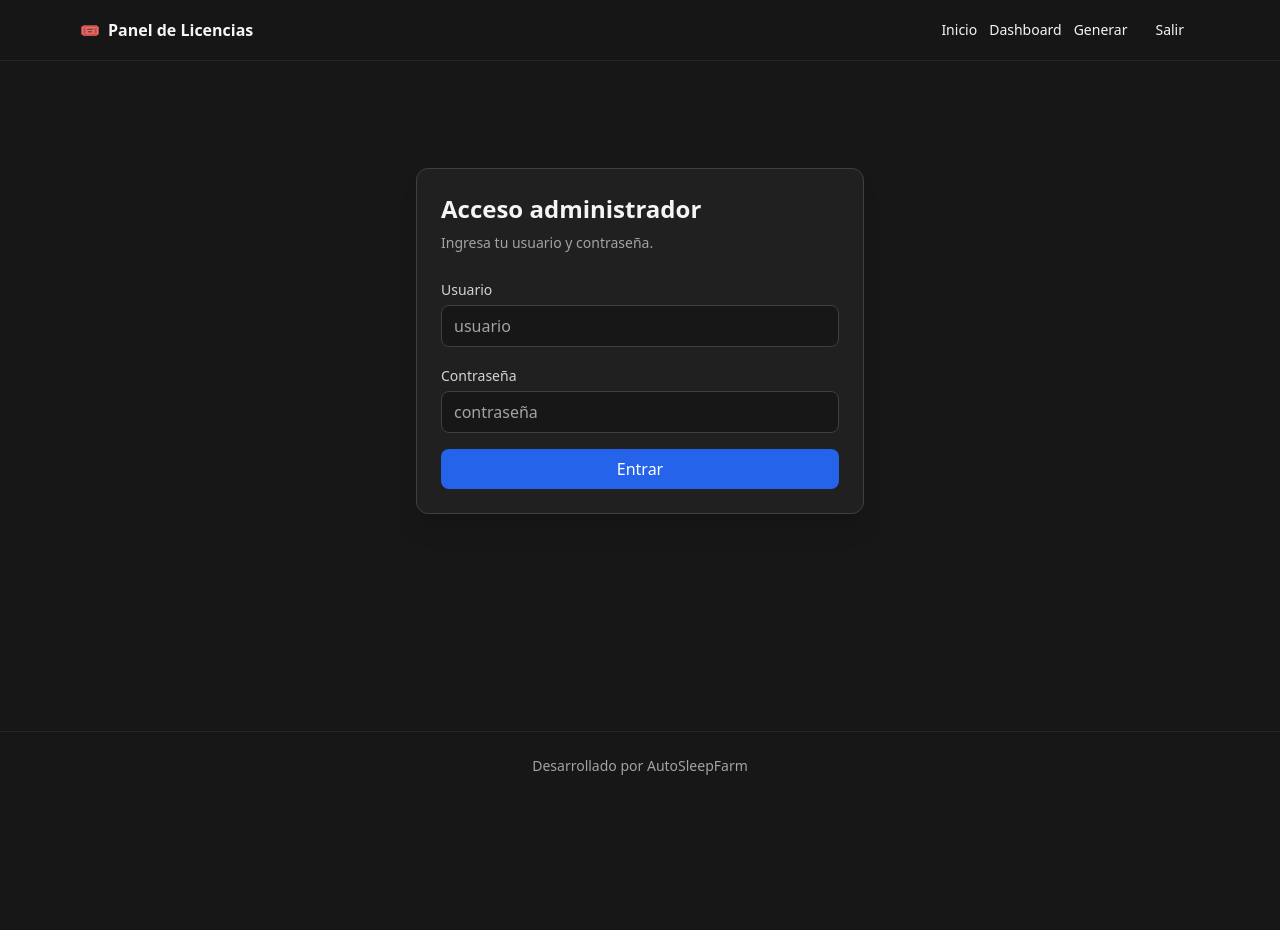
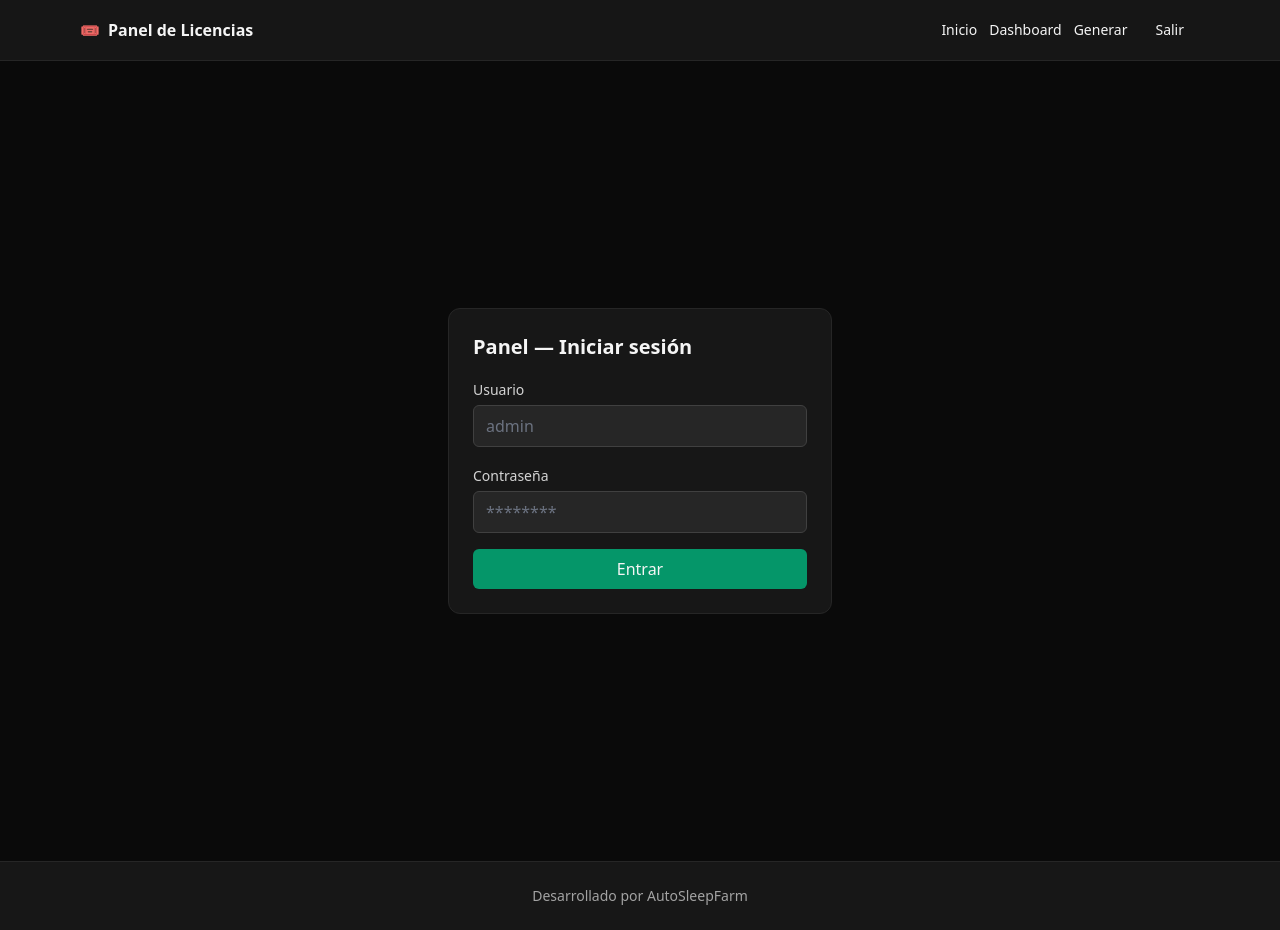
Before and after one commit to ZzzSleep12/license-panel, a Next.js app: page /login in a window 1280 px wide. Before the commit the page ends 800 px from the top, so only its background shows below. Built offline with nearby package versions, Linux system fonts and the light colour scheme.

Commit message:
fix(auth): cookie secure only in prod + middleware + login client page

```diff
--- a/app/api/auth/login/route.ts
+++ b/app/api/auth/login/route.ts
@@ -9,8 +9,8 @@ export const dynamic = "force-dynamic";
 export async function POST(req: NextRequest) {
   try {
     const body = await req.json().catch(() => ({}));
-    const username = String(body?.username ?? body?.user ?? "").trim();
-    const password = String(body?.password ?? body?.pass ?? "").trim();
+    const username = String(body?.username ?? "").trim();
+    const password = String(body?.password ?? "").trim();
 
     if (!username || !password) {
       return NextResponse.json(
@@ -49,7 +49,8 @@ export async function POST(req: NextRequest) {
       name: adminCookie,
       value: token,
       httpOnly: true,
-      secure: true,
+      // MUY IMPORTANTE: solo secure en producción para que en localhost se guarde la cookie
+      secure: process.env.NODE_ENV === "production",
       sameSite: "lax",
       path: "/",
       maxAge: 60 * 60 * 24 * 30, // 30 días
--- a/app/login/page.tsx
+++ b/app/login/page.tsx
@@ -1,3 +1,4 @@
+// app/login/page.tsx
 "use client";
 
 import { useState } from "react";
@@ -5,75 +6,80 @@ import { useState } from "react";
 export default function LoginPage() {
   const [username, setUsername] = useState("");
   const [password, setPassword] = useState("");
-  const [loading, setLoading] = useState(false);
-  const [err, setErr] = useState<string | null>(null);
+  const [loading, setLoading]   = useState(false);
+  const [error, setError]       = useState<string | null>(null);
 
   async function onSubmit(e: React.FormEvent) {
     e.preventDefault();
-    setErr(null);
+    setError(null);
     setLoading(true);
     try {
       const res = await fetch("/api/auth/login", {
         method: "POST",
-        headers: { "Content-Type": "application/json" },
+        headers: { "content-type": "application/json" },
         body: JSON.stringify({ username, password }),
-        cache: "no-store",
       });
-      const j = await res.json();
-      if (!j.ok) throw new Error(j.error || "Credenciales inválidas");
-      const next = new URLSearchParams(window.location.search).get("next") || "/admin";
-      window.location.href = next;
-    } catch (e: any) {
-      setErr(e.message);
-    } finally {
+
+      const data = await res.json().catch(() => ({}));
+      if (!res.ok || !data?.ok) {
+        setError(data?.message || "Error al iniciar sesión");
+        setLoading(false);
+        return;
+      }
+      // Cookie httpOnly ya se guardó; redirigimos al dashboard:
+      window.location.href = "/admin";
+    } catch (err) {
+      console.error(err);
+      setError("Error de red");
       setLoading(false);
     }
   }
 
   return (
-    <div className="min-h-[70vh] flex items-center justify-center px-4">
-      <div className="container-card w-full max-w-md p-6">
-        <h1 className="text-2xl font-semibold mb-2">Acceso administrador</h1>
-        <p className="text-sm text-neutral-400 mb-6">
-          Ingresa tu usuario y contraseña.
-        </p>
+    <div className="min-h-dvh flex items-center justify-center bg-neutral-950 text-neutral-100 p-4">
+      <form
+        onSubmit={onSubmit}
+        className="w-full max-w-sm space-y-4 bg-neutral-900 border border-neutral-800 rounded-xl p-6"
+      >
+        <h1 className="text-xl font-semibold">Panel — Iniciar sesión</h1>
 
-        <form onSubmit={onSubmit} className="space-y-4" autoComplete="off">
-          {/* Campos “honeypot” invisibles para desactivar autofill agresivo de algunos navegadores */}
-          <input type="text" name="fake-user" className="hidden" autoComplete="username" />
-          <input type="password" name="fake-pass" className="hidden" autoComplete="current-password" />
-
-          <div>
-            <label className="label">Usuario</label>
+        <div className="space-y-1">
+          <label className="text-sm text-neutral-300">Usuario</label>
           <input
-              className="input"
+            className="w-full rounded-md bg-neutral-800 border border-neutral-700 px-3 py-2 outline-none"
+            autoComplete="username"
             value={username}
             onChange={(e) => setUsername(e.target.value)}
-              placeholder="usuario"
-              autoComplete="new-username"
-              inputMode="text"
+            placeholder="admin"
           />
         </div>
 
-          <div>
-            <label className="label">Contraseña</label>
+        <div className="space-y-1">
+          <label className="text-sm text-neutral-300">Contraseña</label>
           <input
-              className="input"
+            className="w-full rounded-md bg-neutral-800 border border-neutral-700 px-3 py-2 outline-none"
             type="password"
+            autoComplete="current-password"
             value={password}
             onChange={(e) => setPassword(e.target.value)}
-              placeholder="contraseña"
-              autoComplete="new-password"
+            placeholder="********"
           />
         </div>
 
-          {err && <div className="text-red-400 text-sm">{err}</div>}
+        {error && (
+          <p className="text-sm text-red-400">
+            {error}
+          </p>
+        )}
 
-          <button className="btn-primary w-full" disabled={loading || !username || !password}>
+        <button
+          type="submit"
+          disabled={loading}
+          className="w-full rounded-md bg-emerald-600 hover:bg-emerald-500 transition-colors px-3 py-2 font-medium disabled:opacity-60"
+        >
           {loading ? "Entrando..." : "Entrar"}
         </button>
       </form>
     </div>
-    </div>
   );
 }
```
Also changed, not shown: middleware.ts (+23 -22 lines). Lines whose indentation alone changed are shown as unchanged.
